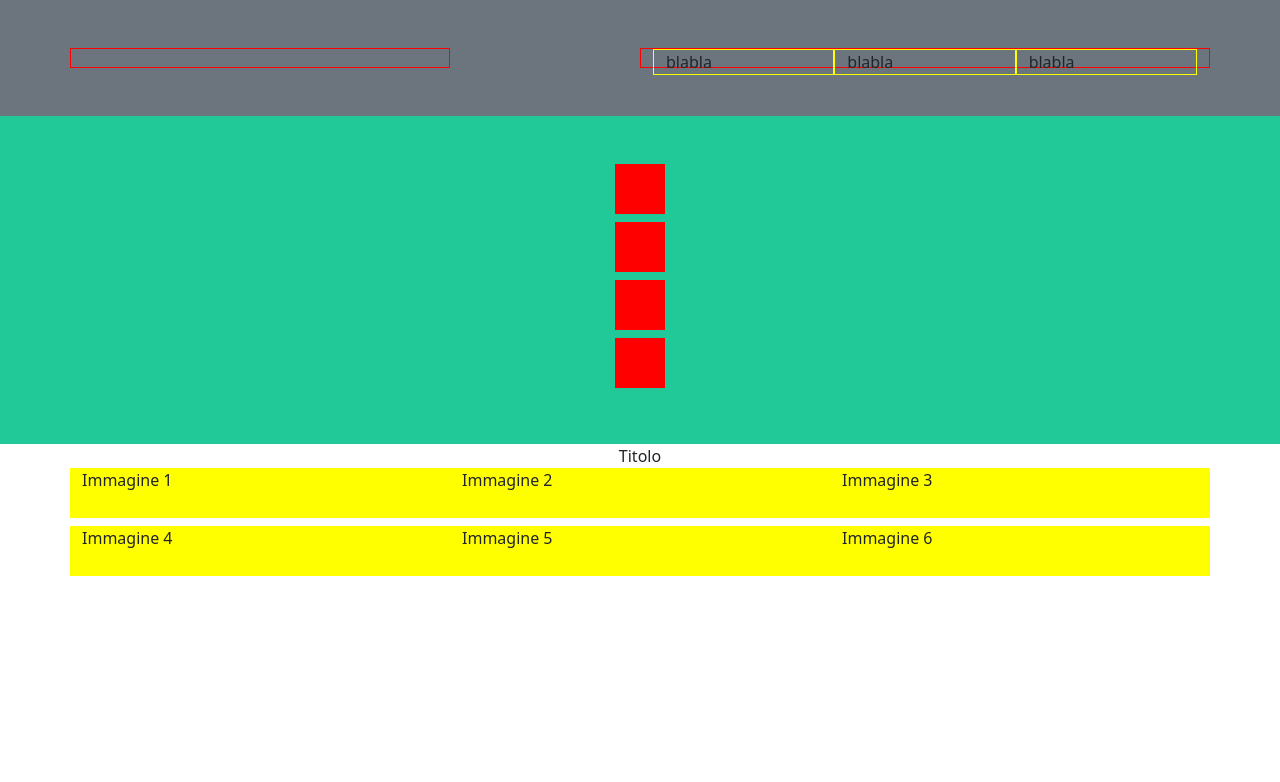
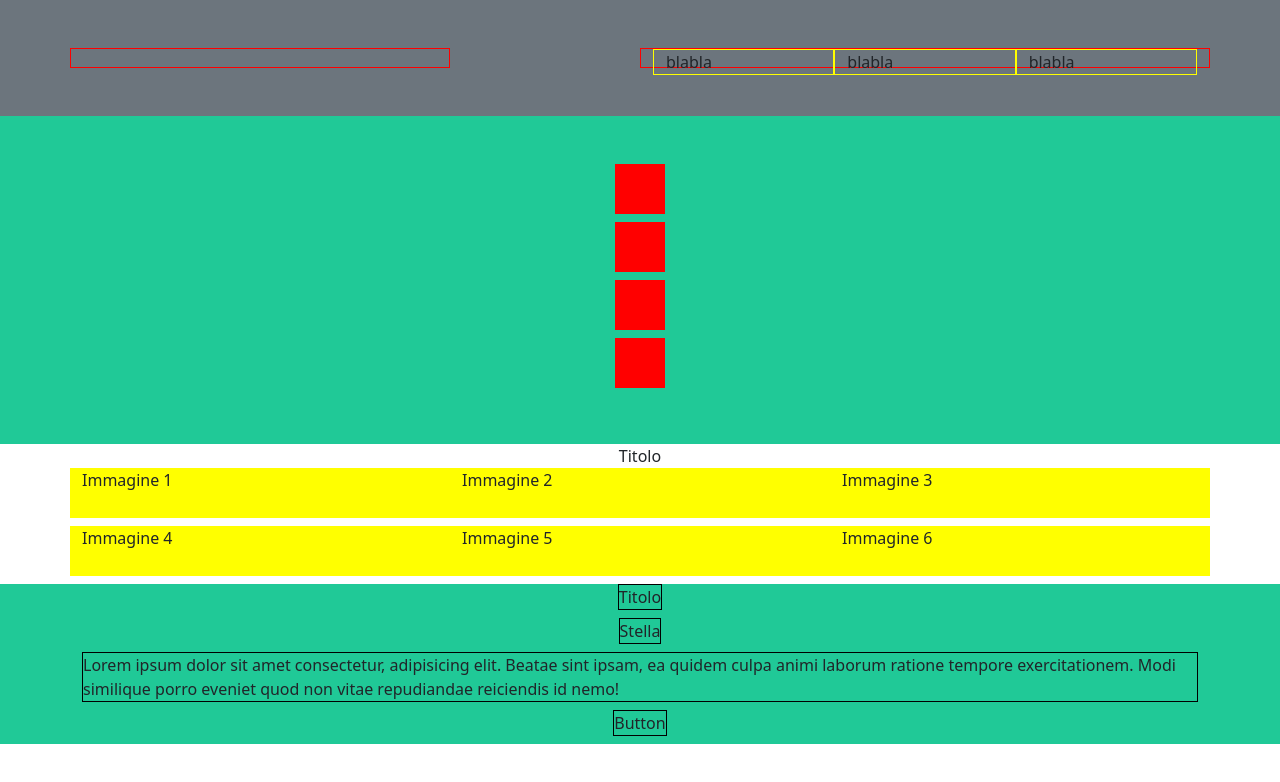
Before and after one commit to Paletta90/html-css-bootstrap-freelancer, a plain HTML site: page index.html in a window 1280 px wide. Drawn offline with nearby package versions, Linux system fonts and the light colour scheme.

Commit message:
Terza section

```diff
--- a/asset/css/style.css
+++ b/asset/css/style.css
@@ -22,3 +22,7 @@ section:nth-of-type(2) > div > div > div{
     height: 50px;
     background-color: yellow;
 }
+/* Terza Section */
+section:nth-of-type(3) > div > div{
+    border: 1px solid black;
+}
--- a/index.html
+++ b/index.html
@@ -79,6 +79,20 @@
             </div>
 
         </section>
+
+        <!-- Terza sezione -->
+        <section class="bg-teal">
+
+            <div class="container d-flex flex-column align-items-center class="mb-2" py-5">
+
+                <div class="mb-2">Titolo</div>
+                <div class="mb-2">Stella</div>
+                <div class="mb-2">Lorem ipsum dolor sit amet consectetur, adipisicing elit. Beatae sint ipsam, ea quidem culpa animi
+                    laborum ratione tempore exercitationem. Modi similique porro eveniet quod non vitae repudiandae
+                    reiciendis id nemo!</div>
+                <div class="mb-2">Button</div>
+            </div>
+        </section>
     </main>
 
 </body>
```
